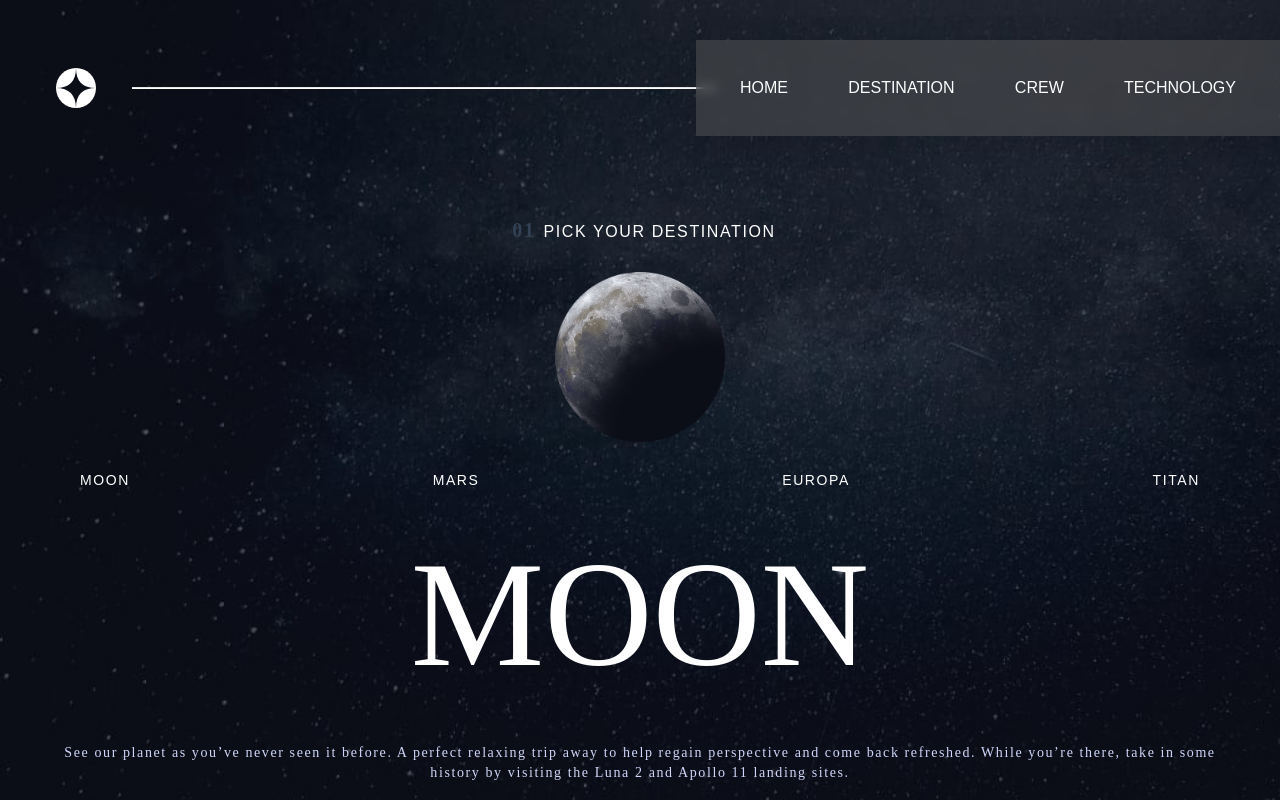
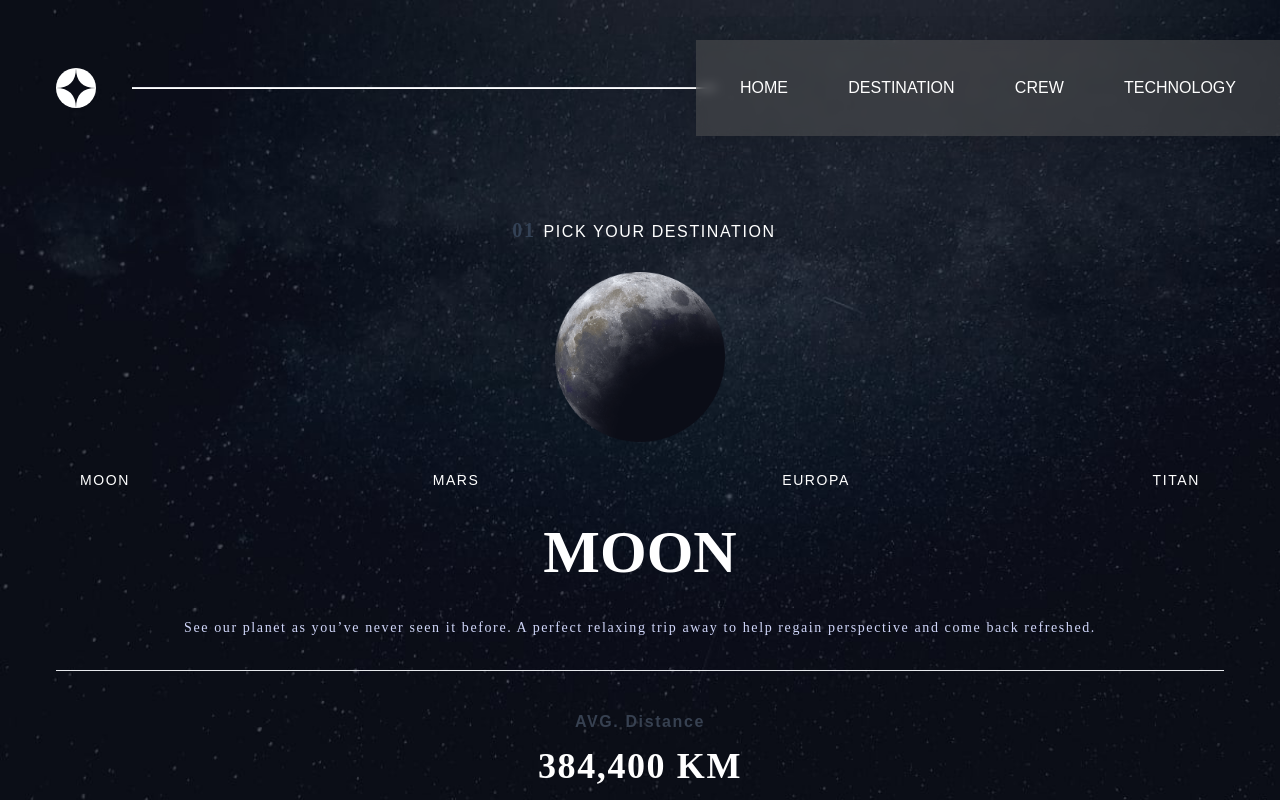
Before and after one commit to SaiSawant1/space-tourism, a Next.js app: page /destination in a window 1280 px wide. Shown: the top 800 px of the page. Built offline with nearby package versions, Linux system fonts and the light colour scheme.

Commit message:
new feature added lets you select different destinations changes the content of the page changes image,title,avg distance, Estimated Time take

```diff
--- /dev/null
+++ b/constant/desInfo.tsx
@@ -0,0 +1,18 @@
+export const desInfo:{title:string,content:string,AvgDistance:string,EstTravelTime:string}[]=[
+    {title: "MOON",
+    content: "See our planet as you’ve never seen it before. A perfect relaxing trip away to help regain perspective and come back refreshed.",
+    AvgDistance: "384,400 KM",
+    EstTravelTime: "3 Days",},
+    {title: "MARS",
+    content: "Don’t forget to pack your hiking boots. You’ll need them to tackle Olympus Mons, the tallest planetary mountain in our solar system. It’s two and a half times the size of Everest",
+    AvgDistance: "225 MIL.KM",
+    EstTravelTime: "9 months",},
+    {title: "EUROPA",
+    content: "The smallest of the four Galilean moons orbiting Jupiter, Europa is a winter lover’s dream. With an icy surface, it’s perfect for a bit of ice skating, curling, hockey, or simple relaxation in your snug wintery cabin.",
+    AvgDistance: "628 MIL.KM",
+    EstTravelTime: "3 years",},
+    {title: "TITAN",
+    content: "The only moon known to have a dense atmosphere other than Earth, Titan is a home away from home (just a few hundred degrees colder!). As a bonus, you get striking views of the Rings of Saturn.",
+    AvgDistance: "1.6 BIL.KM",
+    EstTravelTime: "7 years",},
+]
--- a/src/app/destination/page.tsx
+++ b/src/app/destination/page.tsx
@@ -1,28 +1,12 @@
 import { Navbar } from "@/components";
-import DesContent from "@/components/destination/DesContent";
-import DesOptions from "@/components/destination/DesOptions";
-import MoonImage from "@/components/destination/MoonImage";
-import H1 from "@/utils/H1";
-import H5 from "@/utils/H5";
-import Image from "next/image";
-import TravelInfo from "./TravelInfo";
+import DesPage from "@/components/destination/DesPage";
 
 export default function Home() {
   return (
     <div className="w-full h-full  flex flex-col p-6 bg-no-repeat bg-cover bg-background-des-m layout_des-tablet layout_des-desktop ">
       <Navbar />
       <main className="flex flex-col mt-6 desktop:flex-row desktop:justify-evenly desktop:items-center default:m-0 tablet:mt-20 tablet:justify-evenly grow  ">
-        <div className="w-full text-center  tracking-widest">
-          <span className="text-slate-700 text-xl mx-2 font-bold">01</span>
-          <h2 className="text-p-white text-l barlow inline">
-            PICK YOUR DESTINATION
-          </h2>
-          <MoonImage />
-          <DesOptions />
-          <DesContent />
-          <hr className="w-full h-1 text-white my-8" />
-          <TravelInfo />
-        </div>
+        <DesPage/>
       </main>
     </div>
   );
--- a/src/components/destination/DesContent.tsx
+++ b/src/components/destination/DesContent.tsx
@@ -1,15 +1,12 @@
 import H1 from '@/utils/H1'
 
 
-const DesContent = () => {
+const DesContent = ({content,title}:{content:string,title:string}) => {
   return (
     <div className="my-3 gap-4 flex flex-col w-full justify-center ">
-            <H1 otherStyles="text-white text-center">MOON</H1>
+            <h1 className="text-white text-center text-6xl font-bold my-5">{title}</h1>
             <p className="text-p-purple text-sm">
-              See our planet as you’ve never seen it before. A perfect relaxing
-              trip away to help regain perspective and come back refreshed.
-              While you’re there, take in some history by visiting the Luna 2
-              and Apollo 11 landing sites.
+              {content}
             </p>
           </div>
   )
--- a/src/components/destination/DesOptions.tsx
+++ b/src/components/destination/DesOptions.tsx
@@ -1,13 +1,13 @@
 import React from "react";
 
-const DesOptions = () => {
+const DesOptions = ({handleChange}:{handleChange: (index: number) => void}) => {
   return (
     <div className="flex w-full ">
       <ul className="flex w-full text-sm justify-between text-white items-center px-6">
-        <li className="barlow">MOON</li>
-        <li className="barlow">MARS</li>
-        <li className="barlow">EUROPA</li>
-        <li className="barlow">TITAN</li>
+        <li onClick={()=>handleChange(0)} className="barlow">MOON</li>
+        <li onClick={()=>handleChange(1)} className="barlow">MARS</li>
+        <li onClick={()=>handleChange(2)} className="barlow">EUROPA</li>
+        <li onClick={()=>handleChange(3)} className="barlow">TITAN</li>
       </ul>
     </div>
   );
--- /dev/null
+++ b/src/components/destination/DesPage.tsx
@@ -0,0 +1,32 @@
+'use client'
+import React, { useEffect } from 'react'
+import DesContent from "@/components/destination/DesContent";
+import DesOptions from "@/components/destination/DesOptions";
+import MoonImage from "@/components/destination/MoonImage";
+import TravelInfo from '@/components/destination/TravelInfo';
+import { desInfo } from '../../../constant/desInfo';
+const DesPage = () => {
+    const destinationInfo:DestinationConstants=desInfo
+    const [currentInfoIndex, setCurrentInfoIndex] = React.useState(0)
+    const currentInfo=destinationInfo[currentInfoIndex]
+
+    const handleChange = (index:number) => {
+        setCurrentInfoIndex(index)
+    }
+
+  return (
+    <div className="w-full text-center  tracking-widest">
+          <span className="text-slate-700 text-xl mx-2 font-bold">01</span>
+          <h2 className="text-p-white text-l barlow inline">
+            PICK YOUR DESTINATION
+          </h2>
+          <MoonImage title={currentInfo.title} />
+          <DesOptions handleChange={handleChange} />
+          <DesContent content={currentInfo.content} title={currentInfo.title} />
+          <hr className="w-full h-1 text-white my-8" />
+          <TravelInfo AvgDistance={currentInfo.AvgDistance} EstTravelTime={currentInfo.EstTravelTime} />
+        </div>
+  )
+}
+
+export default DesPage
--- a/src/components/destination/MoonImage.tsx
+++ b/src/components/destination/MoonImage.tsx
@@ -1,9 +1,10 @@
 import Image from 'next/image'
-const MoonImage = () => {
+import { FC } from 'react'
+const MoonImage = ({title}:{title:string}) => {
   return (
     <div className="flex content__center my-7 w-full">
             <Image
-              src="/destination/image-moon.png"
+              src={`/destination/image-${title.toLowerCase()}.png`}
               width={170}
               height={170}
               className=" object-contain"
--- a/src/app/destination/TravelInfo.tsx
+++ b/src/components/destination/TravelInfo.tsx
@@ -1,15 +1,15 @@
 import React from 'react'
 
-const TravelInfo = () => {
+const TravelInfo = ({AvgDistance, EstTravelTime}:{AvgDistance:string, EstTravelTime:string}) => {
   return (
     <div className="text-white w-full gap-8 my-3 flex flex-col py-1">
             <div >
               <p className="text-gray-700 mb-3 font-semibold barlow">AVG. Distance</p>
-              <h2 className="text-4xl font-bold">384,400 KM</h2>
+              <h2 className="text-4xl font-bold">{AvgDistance}</h2>
             </div>
             <div>
               <p className="text-gray-700 mb-3 font-semibold barlow">EST. Travel Time</p>
-              <h2 className="text-4xl font-bold">3 Days</h2>
+              <h2 className="text-4xl font-bold">{EstTravelTime}</h2>
             </div>
           </div>
 
--- a/src/types/index.tsx
+++ b/src/types/index.tsx
@@ -6,3 +6,9 @@ interface H1Props{
     children: React.ReactNode,
     otherStyles?: string,
 }
+type DestinationConstants={
+    title:string,
+    content:string,
+    AvgDistance:string,
+    EstTravelTime:string,
+}[]
```
